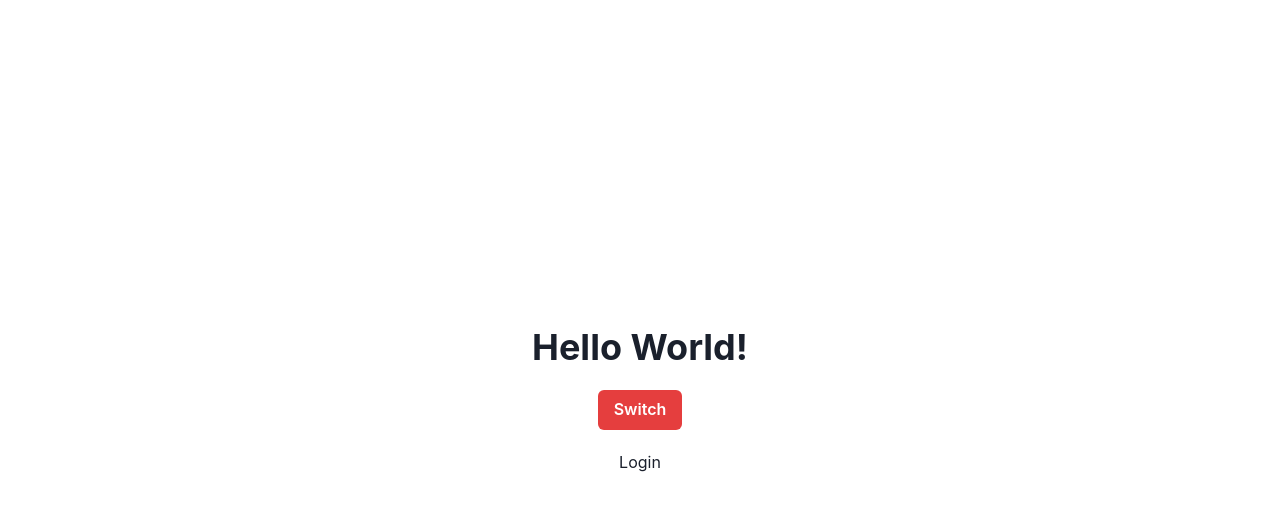
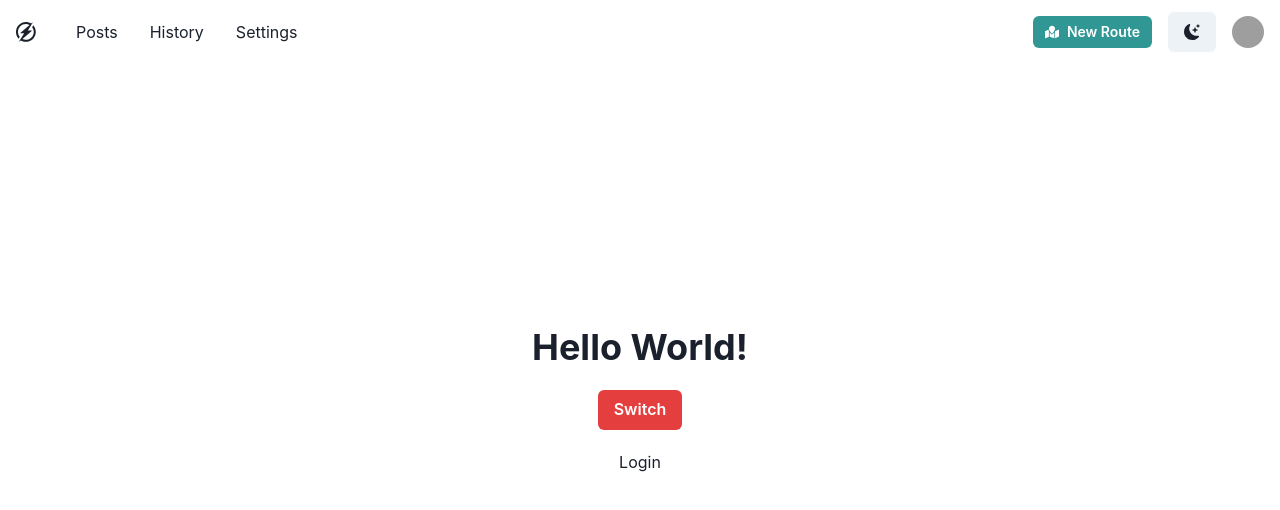
Before and after one commit to OopsOverflow/FreeRoamer, a Next.js app: page / in a window 1280 px wide. Shown: the top 510 px of the page. Built offline with nearby package versions, Linux system fonts and the light colour scheme; grey boxes are pictures that could not be loaded.

Commit message:
Add Responsive Navbar

```diff
--- a/src/components/AppLayout.tsx
+++ b/src/components/AppLayout.tsx
@@ -1,4 +1,5 @@
 import React from "react";
+import NavBar from "./Nav/NavBar";
 
 interface AppLayoutProps {
   children: React.ReactNode;
@@ -8,6 +9,7 @@ interface AppLayoutProps {
 function AppLayout({ children }: AppLayoutProps){
   return (
     <>
+      <NavBar />
       {children}
     </>
   );
--- /dev/null
+++ b/src/components/Nav/ColorModeToggle.tsx
@@ -0,0 +1,20 @@
+import { Button, ButtonProps, Flex, useColorMode } from '@chakra-ui/react';
+import { BsSun, BsMoonStarsFill } from 'react-icons/bs';
+
+export default function ColorModeToggle(props: ButtonProps) {
+  const { colorMode, toggleColorMode } = useColorMode();
+  return (
+    <Flex h="100vh"
+        justifyContent="center" alignItems="center"
+    >
+      <Button
+        aria-label="Toggle Color Mode"
+        onClick={toggleColorMode}
+        _focus={{ boxShadow: 'none' }}
+        w="fit-content"
+        {...props}>
+        {colorMode === 'light' ? <BsMoonStarsFill /> : <BsSun />}
+      </Button>
+    </Flex>
+  );
+}
--- /dev/null
+++ b/src/components/Nav/NavBar.tsx
@@ -0,0 +1,121 @@
+import { ReactNode } from 'react';
+import {
+  Box,
+  Flex,
+  Avatar,
+  HStack,
+  IconButton,
+  Link as ChakraLink,
+  Button,
+  Menu,
+  MenuButton,
+  MenuList,
+  MenuItem,
+  MenuDivider,
+  useDisclosure,
+  useColorModeValue,
+  useColorMode,
+  Stack,
+  Center,
+} from '@chakra-ui/react';
+import { FaBars, FaMapMarked, FaRegWindowClose } from 'react-icons/fa';
+import { Logo } from '../Logo';
+import ColorModeToggle from './ColorModeToggle';
+import Link from 'next/link';
+
+const Links = ['Posts', 'History', 'Settings'];
+
+const NavLink = ({ children }: { children: ReactNode }) => (
+  <ChakraLink
+    px={2}
+    py={1}
+    rounded={'md'}
+    _hover={{
+      textDecoration: 'none',
+      bg: useColorModeValue('gray.200', 'gray.700'),
+    }}
+    href={'#'}>
+    {children}
+  </ChakraLink>
+);
+
+export default function NavBar() {
+  const { isOpen, onOpen, onClose } = useDisclosure();
+  const { colorMode } = useColorMode();
+
+  return (
+    <>
+      <Box
+        bg={colorMode == 'light'?
+            `rgba(255, 255, 255, 0.8)`:
+            `rgba(26, 33, 42, 0.8)`
+        }
+        sx={{ backdropFilter: `saturate(180%) blur(5px)` }}
+        px={4} width={"full"} position={"fixed"}
+      >
+        <Flex h={16} alignItems={'center'} justifyContent={'space-between'}>
+          <IconButton
+            size={'md'}
+            icon={isOpen ? <Center><FaRegWindowClose /></Center> : <Center><FaBars /></Center>}
+            aria-label={'Open Menu'}
+            display={{ md: 'none' }}
+            onClick={isOpen ? onClose : onOpen}
+          />
+          <HStack spacing={8} alignItems={'center'}>
+            <Link href={"/"}><Box><Logo height={5}/></Box></Link>
+            <HStack
+              as={'nav'}
+              spacing={4}
+              display={{ base: 'none', md: 'flex' }}>
+              {Links.map((link) => (
+                <NavLink key={link}>{link}</NavLink>
+              ))}
+            </HStack>
+          </HStack>
+          <Flex alignItems={'center'}>
+            <Button
+              variant={'solid'}
+              colorScheme={'teal'}
+              size={'sm'}
+              mr={4}
+              leftIcon={<FaMapMarked />}>
+              New Route
+            </Button>
+            <ColorModeToggle mr={4} />
+            <Menu>
+              <MenuButton
+                as={Button}
+                rounded={'full'}
+                variant={'link'}
+                cursor={'pointer'}
+                minW={0}>
+                <Avatar
+                  size={'sm'}
+                  src={
+                    'https://images.unsplash.com/photo-1493666438817-866a91353ca9?ixlib=rb-0.3.5&q=80&fm=jpg&crop=faces&fit=crop&h=200&w=200&s=b616b2c5b373a80ffc9636ba24f7a4a9'
+                  }
+                />
+              </MenuButton>
+              <MenuList>
+                <MenuItem>Link 1</MenuItem>
+                <MenuItem>Link 2</MenuItem>
+                <MenuDivider />
+                <MenuItem>Sign Out</MenuItem>
+              </MenuList>
+            </Menu>
+          </Flex>
+        </Flex>
+
+        {isOpen ? (
+          <Box pb={4} display={{ md: 'none' }}>
+            <Stack as={'nav'} spacing={4}>
+              {Links.map((link) => (
+                <NavLink key={link}>{link}</NavLink>
+              ))}
+            </Stack>
+          </Box>
+        ) : null}
+      </Box>
+    </>
+  );
+}
```
